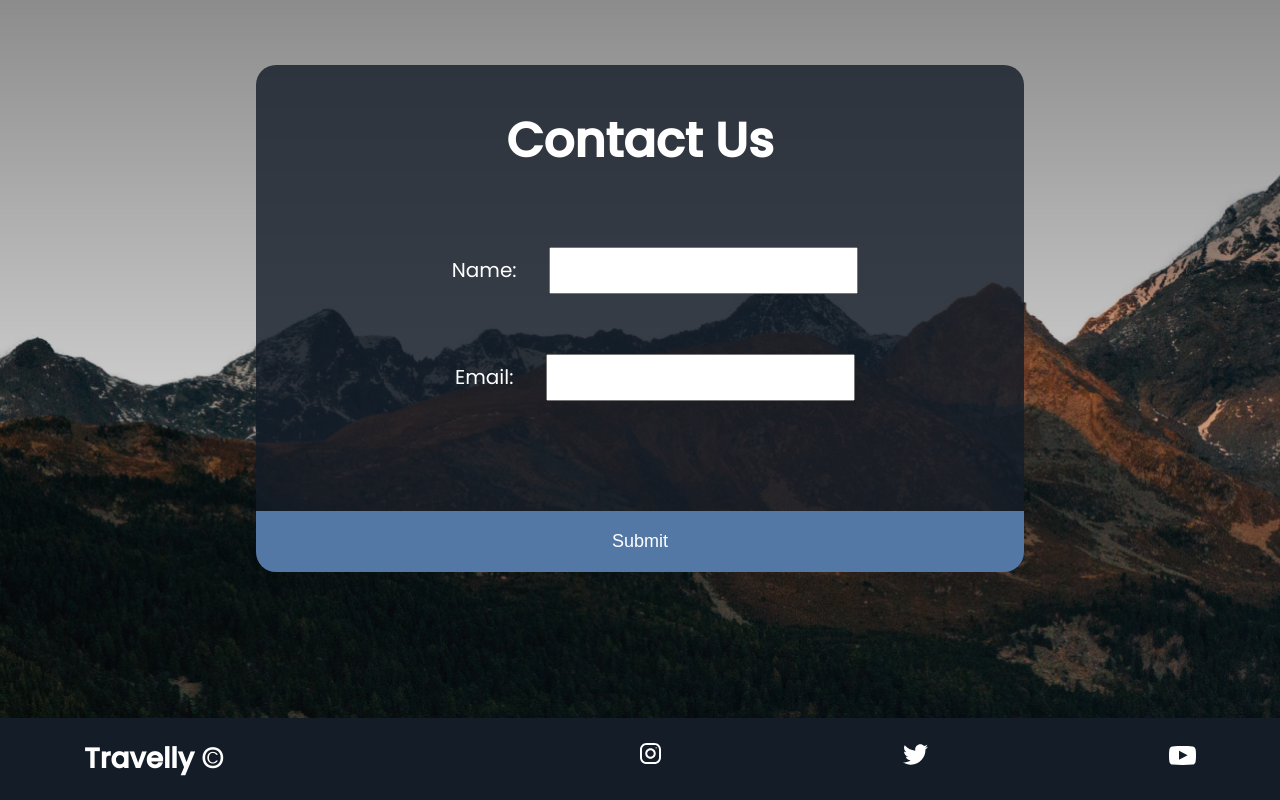
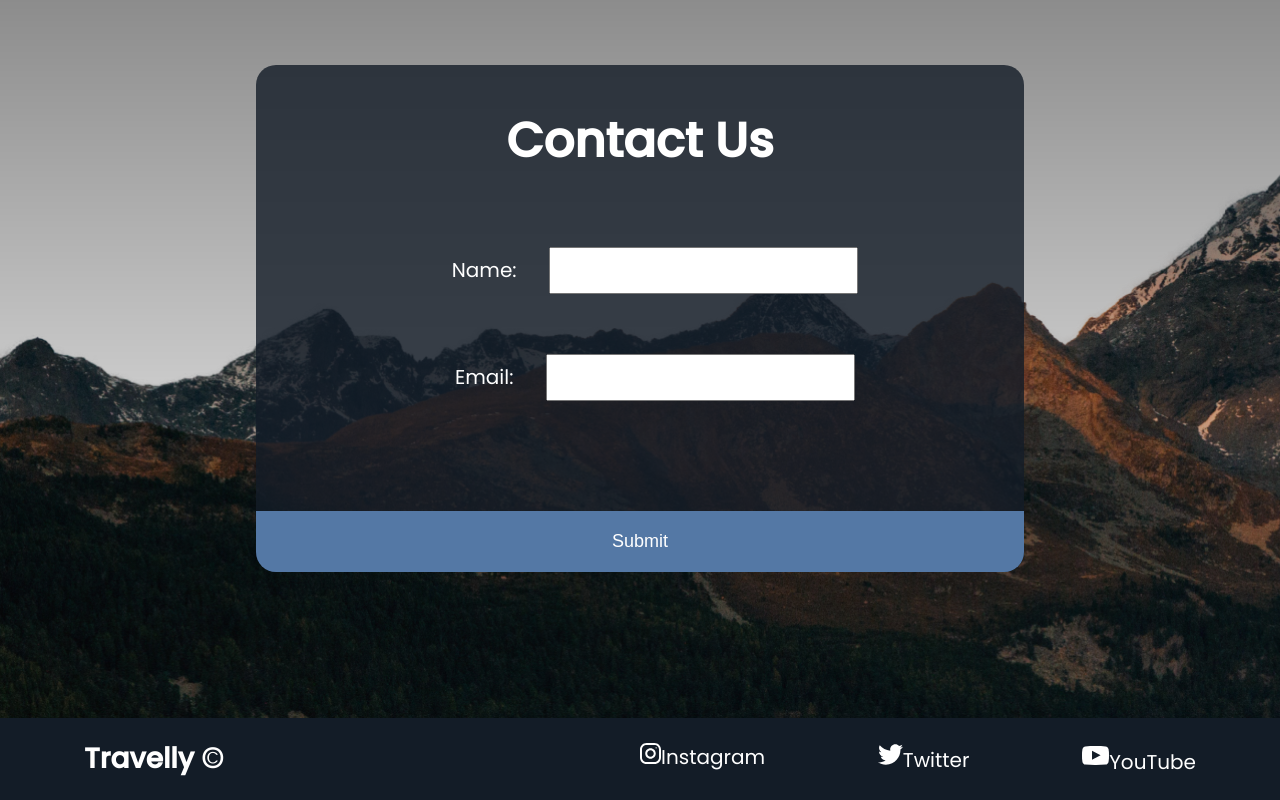
Before and after one commit to devjax/Travel-Website, a plain HTML site: page index.html in a window 1280 px wide. Shown: the part 2644-3444 px from the top of the page. Drawn offline with Linux system fonts and the light colour scheme; a web font is replaced by a local one.

Commit message:
Update index.html
footer socials label added

```diff
--- a/index.html
+++ b/index.html
@@ -34,6 +34,7 @@
         </ul>
       </nav>
     </header>
+    <main>
       <section class="hero">
         <h2>Travel Beyond Limits.</h2>
         <h3>
@@ -103,18 +104,19 @@
           </form>
         </div>
       </section>
+    </main>
     <footer>
       <div class="footer-wrapper">
         <h5>Travelly &copy;</h5>
         <ul>
           <li>
-            <a href=""><img src="/icons/instagram.svg" alt="" /></a>
+            <a href=""><img src="/icons/instagram.svg" alt="" />Instagram</a>
           </li>
           <li>
-            <a href=""><img src="/icons/twitter.svg" alt="" /></a>
+            <a href=""><img src="/icons/twitter.svg" alt="" />Twitter</a>
           </li>
           <li>
-            <a href=""><img src="/icons/youtube.svg" alt="" /></a>
+            <a href=""><img src="/icons/youtube.svg" alt="" />YouTube</a>
           </li>
         </ul>
       </div>
```
Lines whose indentation alone changed are shown as unchanged.
